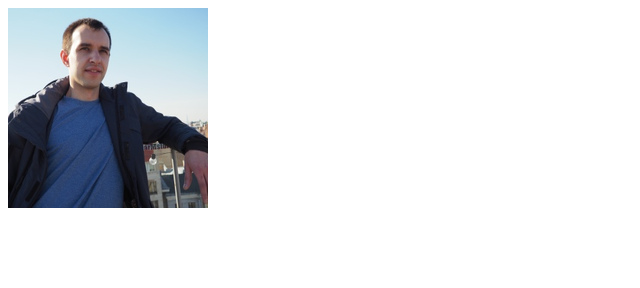
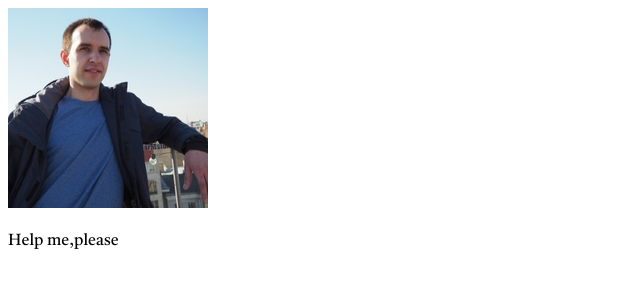
Before and after one commit to RegionWAR/rsschool-cv, a plain HTML site: page index.html in a window 1280 px wide. Shown: the whole page, without its empty margins (0-640 px from the left). Drawn offline with Linux system fonts and the light colour scheme.

Commit message:
feat: add font

```diff
--- a/index.html
+++ b/index.html
@@ -12,6 +12,7 @@
 
 <body>
     <img src="assets/img/AVA.jpg" alt="my photo">
+    <p>Help me,please</p>
 
 </body>
 
--- a/style.css
+++ b/style.css
@@ -0,0 +1,21 @@
+@font-face {
+    font-family: 'Abril';
+    src: url(assets/fonts/AbrilFatface-Regular.ttf);
+    font-weight: 100;
+}
+
+@font-face {
+    font-family: 'Tiro-Italic';
+    src: url(assets/fonts/TiroDevanagariMarathi-Italic.ttf);
+    font-weight: 100;
+}
+
+@font-face {
+    font-family: 'Tiro';
+    src: url(assets/fonts/TiroDevanagariMarathi-Regular.ttf);
+    font-weight: 100;
+}
+
+body {
+    font-family: Tiro, Arial, Helvetica, sans-serif;
+}
```
Also changed, not shown: assets/fonts/AbrilFatface-Regular.ttf (added), assets/fonts/TiroDevanagariMarathi-Italic.ttf (added), assets/fonts/TiroDevanagariMarathi-Regular.ttf (added).
